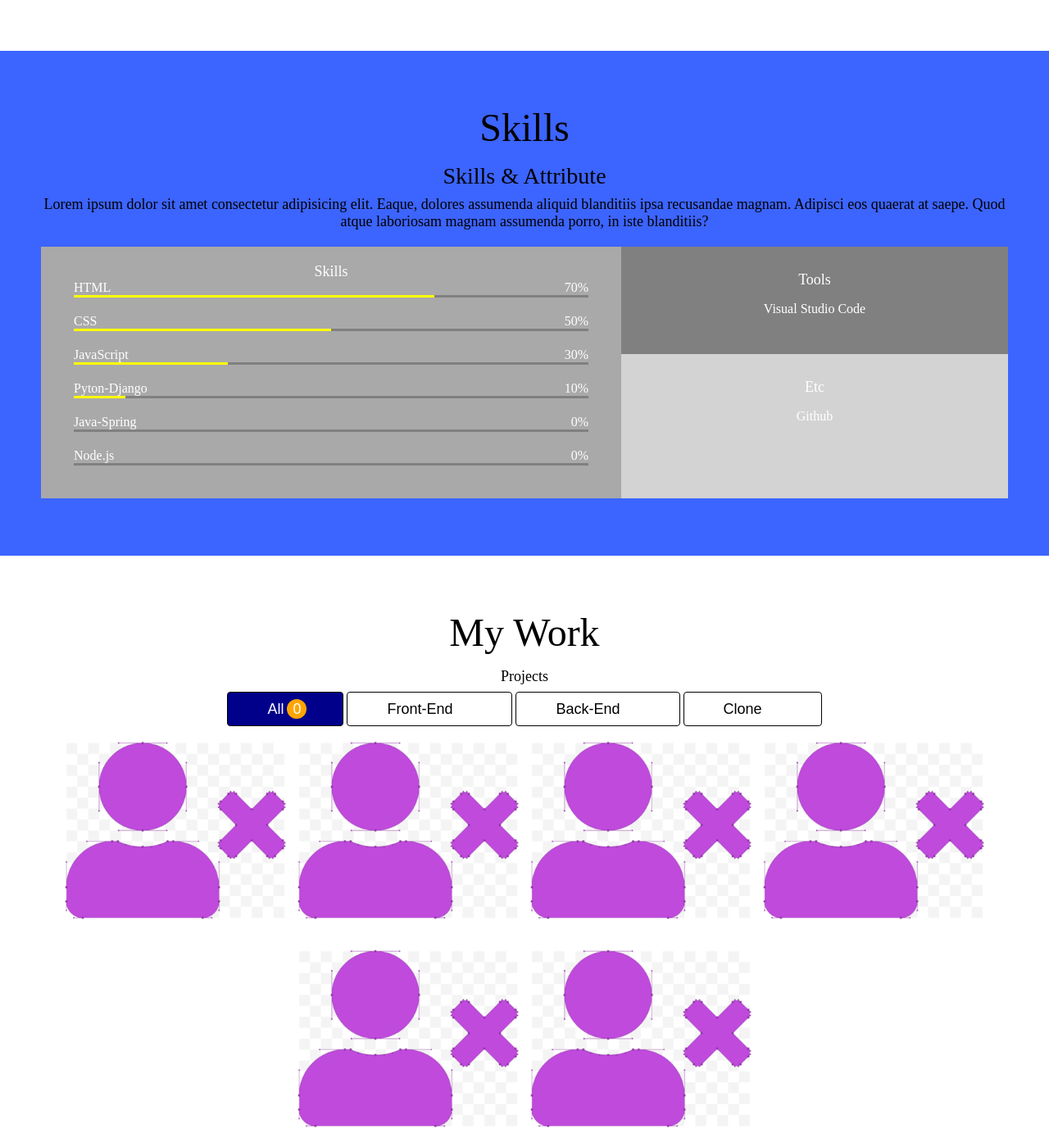
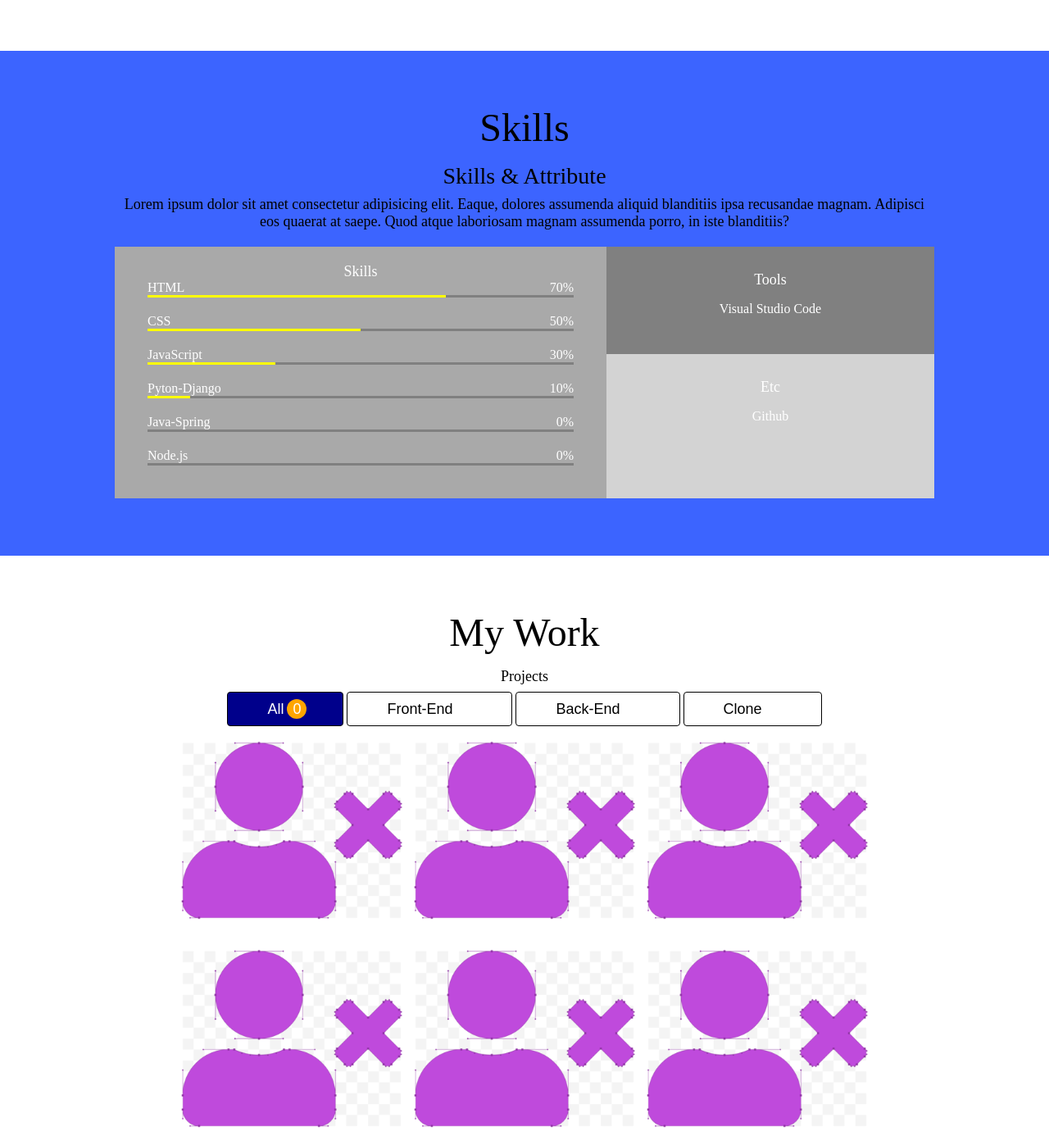
Before and after one commit to Cassandra3142/Portfolio, a plain HTML site: page index.html in a window 1280 px wide. Shown: the part 1340-2737 px from the top of the page at 82% size. Drawn offline with Linux system fonts and the light colour scheme.

Commit message:
HTML,CSS:Fix container

```diff
--- a/Profile Portfolio.css
+++ b/Profile Portfolio.css
@@ -76,7 +76,7 @@ p {
 }
 
 .section__container {
-  max-width: 1200px;
+  max-width: 1000px;
   margin: auto;
 }
 
--- a/index.html
+++ b/index.html
@@ -138,6 +138,7 @@
     </section>
     <!-- My Work -->
     <section id="work" class="section">
+        <div class="section__container">
             <h1>My Work</h1>
             <h3>Projects</h3>
             <div class="work__categories">
@@ -194,6 +195,7 @@
                     </div>
                 </a>
             </div>
+        </div>
     </section>
     <!-- Contact -->
     <section id="contact" class="section">
```
Lines whose indentation alone changed are shown as unchanged.
